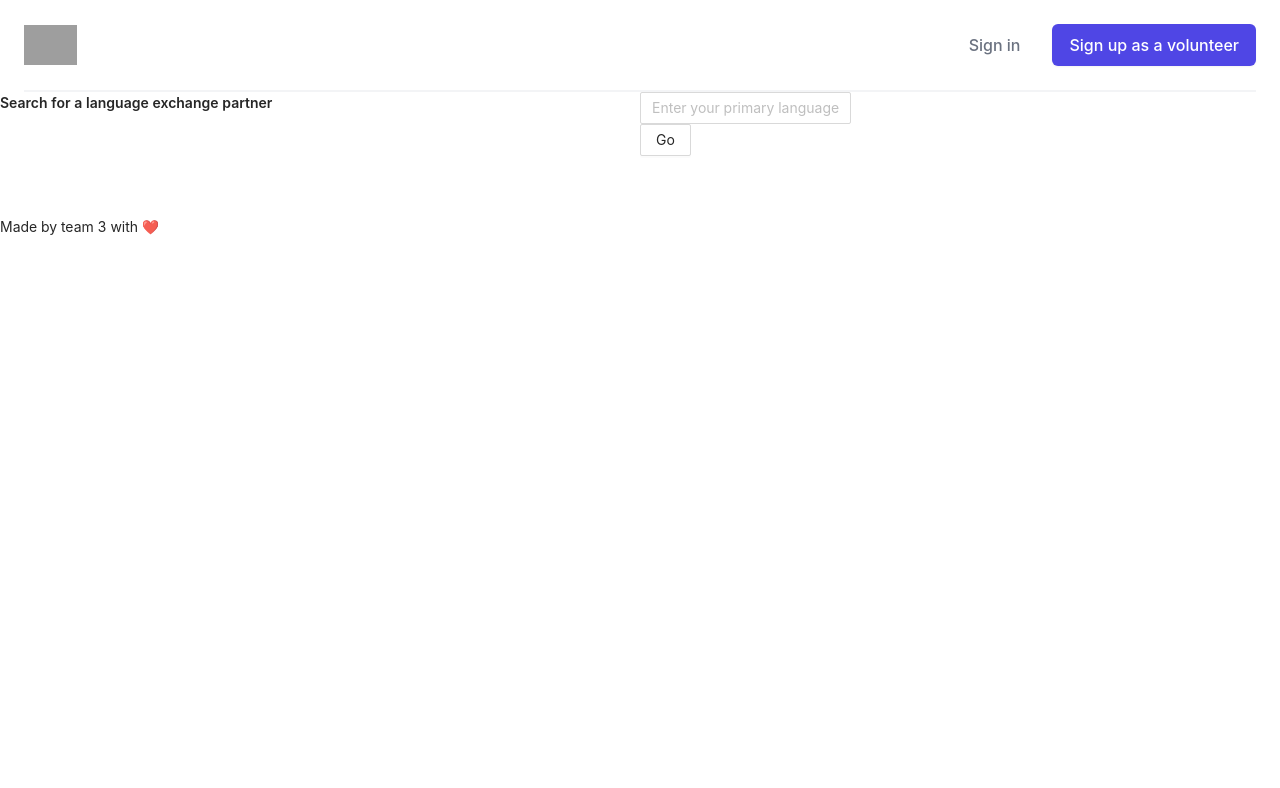
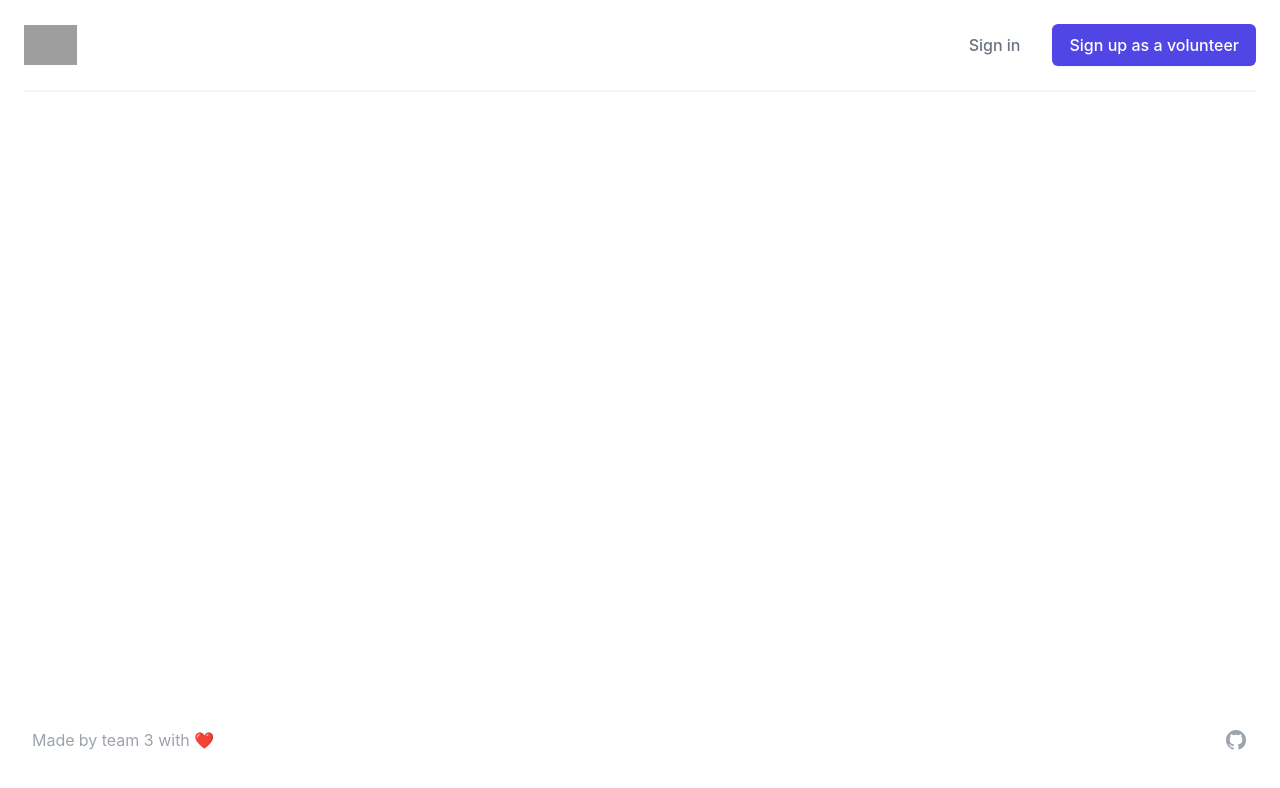
Before and after one commit to haric95/lexii, a React (Create React App) app: page / in a window 1280 px wide. Shown: the top 788 px of the page. Built offline with nearby package versions, Linux system fonts and the light colour scheme; no server answers; grey boxes are pictures that could not be loaded; a web font is replaced by a local one.

Commit message:
Add tailwind footer

```diff
--- a/src/App.tsx
+++ b/src/App.tsx
@@ -1,4 +1,5 @@
 import "antd/dist/antd.css";
+import { Empty } from "pages/empty";
 import { Home } from "pages/home";
 import React from "react";
 import { BrowserRouter as Router, Route, Switch } from "react-router-dom";
@@ -31,7 +32,7 @@ function App() {
             <Home />
           </Route>
           <Route path={AppPath.ROOT}>
-            <Landing />
+            <Empty />
           </Route>
         </Switch>
       </Router>
--- a/src/components/footer.scss
+++ /dev/null
@@ -1,8 +0,0 @@
-.footer {
-  display: flex;
-  padding: $gutter-width;
-  border-top: 3px solid $primary-color-600;
-  height: 50px;
-
-  @include upper-box-shadow(rgba($primary-color-600, 0.25));
-}
--- a/src/components/footer.tsx
+++ b/src/components/footer.tsx
@@ -2,8 +2,31 @@ import React from "react";
 
 export const Footer: React.FC = () => {
   return (
-    <footer className="footer flex ai-center jc-end">
-      <p className="no-margin">Made by team 3 with ❤️</p>
+    <footer className="bg-white">
+      <div className="max-w-12xl mx-auto py-12 px-4 sm:px-6 md:flex md:items-center md:justify-between lg:px-8">
+        <div className="flex justify-center space-x-6 md:order-2">
+          <a href="#" className="text-gray-400 hover:text-gray-500">
+            <span className="sr-only">GitHub</span>
+            <svg
+              className="h-6 w-6"
+              fill="currentColor"
+              viewBox="0 0 24 24"
+              aria-hidden="true"
+            >
+              <path
+                fillRule="evenodd"
+                d="M12 2C6.477 2 2 6.484 2 12.017c0 4.425 2.865 8.18 6.839 9.504.5.092.682-.217.682-.483 0-.237-.008-.868-.013-1.703-2.782.605-3.369-1.343-3.369-1.343-.454-1.158-1.11-1.466-1.11-1.466-.908-.62.069-.608.069-.608 1.003.07 1.531 1.032 1.531 1.032.892 1.53 2.341 1.088 2.91.832.092-.647.35-1.088.636-1.338-2.22-.253-4.555-1.113-4.555-4.951 0-1.093.39-1.988 1.029-2.688-.103-.253-.446-1.272.098-2.65 0 0 .84-.27 2.75 1.026A9.564 9.564 0 0112 6.844c.85.004 1.705.115 2.504.337 1.909-1.296 2.747-1.027 2.747-1.027.546 1.379.202 2.398.1 2.651.64.7 1.028 1.595 1.028 2.688 0 3.848-2.339 4.695-4.566 4.943.359.309.678.92.678 1.855 0 1.338-.012 2.419-.012 2.747 0 .268.18.58.688.482A10.019 10.019 0 0022 12.017C22 6.484 17.522 2 12 2z"
+                clipRule="evenodd"
+              />
+            </svg>
+          </a>
+        </div>
+        <div className="mt-8 md:mt-0 md:order-1">
+          <p className="text-center text-base text-gray-400">
+            Made by team 3 with ❤️
+          </p>
+        </div>
+      </div>
     </footer>
   );
 };
--- a/src/components/hero.scss
+++ /dev/null
@@ -1,4 +0,0 @@
-.hero {
-  padding: 120px;
-  background-color: $secondary-color-100;
-}
--- a/src/components/languageSearch.scss
+++ /dev/null
@@ -1,5 +0,0 @@
-.language-search {
-  .ant-select  {
-    width: 100%;
-  }
-}
--- a/src/components/layout.scss
+++ /dev/null
@@ -1,15 +0,0 @@
-.layout {
-  display: flex;
-  flex-direction: column;
-  min-height: 100vh;
-
-  .page-body {
-    flex-grow: 1;
-    margin-top: 80px;
-    padding: 0 $gutter-width 20px;
-
-    &.with-hero {
-      margin-top: 50px;
-    }
-  }
-}
--- a/src/components/layout.tsx
+++ b/src/components/layout.tsx
@@ -10,11 +10,9 @@ export const Layout: React.FC<LayoutProps> = ({
   withHero = false,
 }) => {
   return (
-    <div className="layout">
+    <div className="flex flex-col h-screen">
       <Header headerType={headerType} />
-      <div className={`page-body ${withHero ? "with-hero" : ""}`}>
-        {children}
-      </div>
+      <div className={`flex-grow`}>{children}</div>
       <Footer />
     </div>
   );
--- /dev/null
+++ b/src/pages/empty.tsx
@@ -0,0 +1,6 @@
+import { Page } from "components/page";
+import React from "react";
+
+export const Empty: React.FC = () => {
+  return <Page headerType="publicMigrant"></Page>;
+};
```
Also changed, not shown: src/components/button.scss (deleted, +0 -13 lines), src/components/header.scss (deleted, +0 -10 lines).
